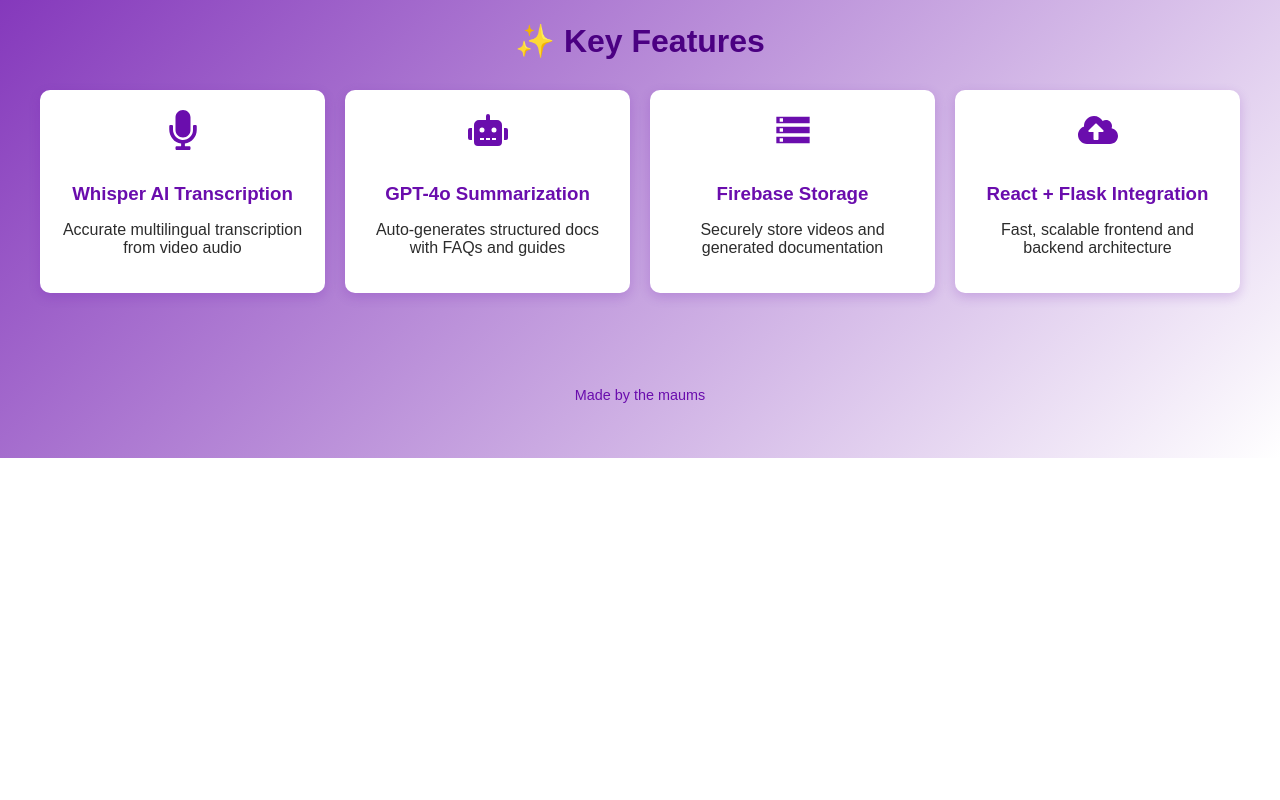
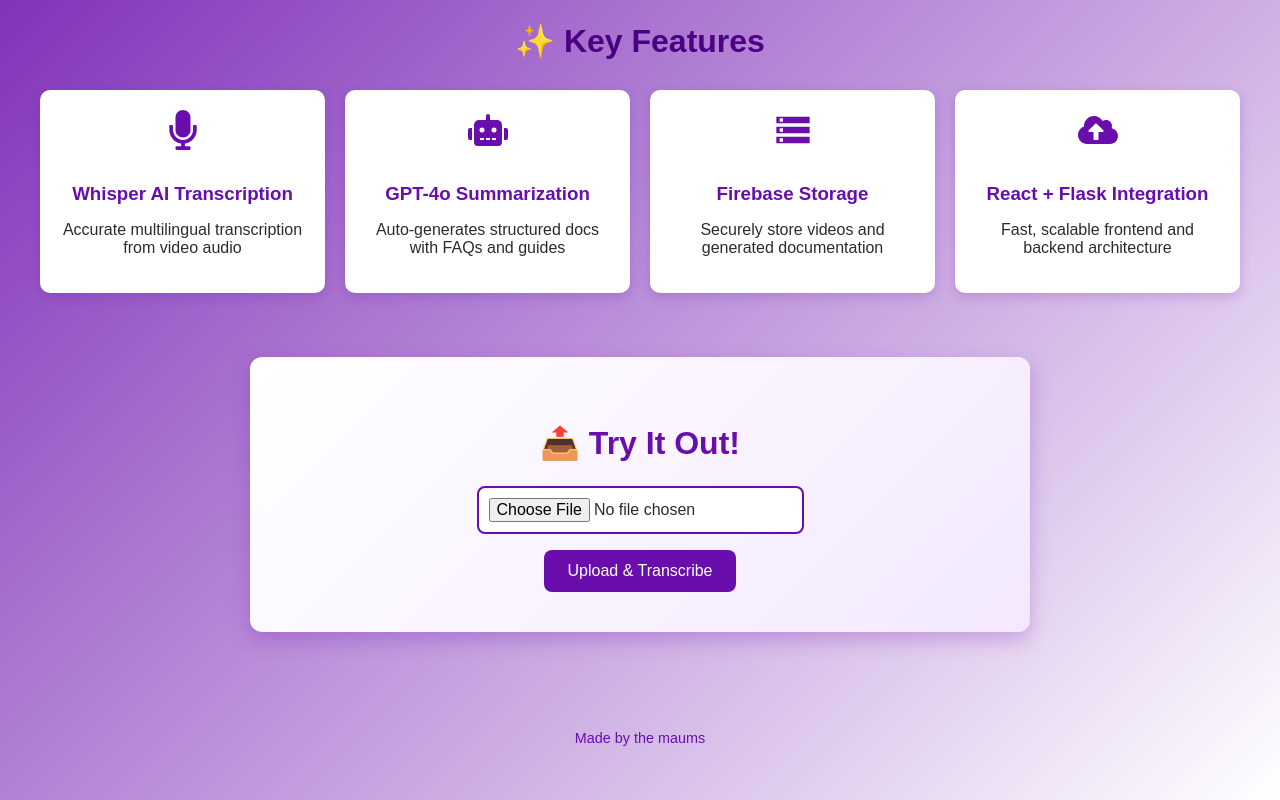
Before and after one commit to Nishanth-5555/VidDocu, a React (Create React App) app in the folder video-doc-genai/: page / in a window 1280 px wide. Shown: the part 382-1182 px from the top of the page. Before the commit the page ends 840 px from the top, so only its background shows below. Built offline with nearby package versions, Linux system fonts and the light colour scheme.

Commit message:
Frontend and Backend integration

```diff
--- a/video-doc-genai/src/App.css
+++ b/video-doc-genai/src/App.css
@@ -82,6 +82,65 @@
   color: #6a0dad;
   margin-bottom: 10px;
 }
+.upload-section {
+  margin: 4rem auto;
+  max-width: 700px;
+  padding: 2.5rem;
+  background: linear-gradient(135deg, #ffffff, #f3e8ff);
+  border-radius: 12px;
+  box-shadow: 0 8px 20px rgba(106, 13, 173, 0.25);
+  animation: fadeIn 0.8s ease-in-out;
+}
+
+.upload-section h2 {
+  font-size: 2rem;
+  color: #6a0dad;
+  margin-bottom: 1.5rem;
+}
+
+.upload-section form {
+  display: flex;
+  flex-direction: column;
+  align-items: center;
+  gap: 1rem;
+}
+
+.upload-section input[type="file"] {
+  padding: 10px;
+  font-size: 1rem;
+  border-radius: 8px;
+  border: 2px solid #6a0dad;
+  background-color: #fff;
+  color: #2c2c2c;
+  transition: border-color 0.3s ease;
+}
+
+.upload-section input[type="file"]:hover {
+  border-color: #4b0082;
+}
+
+.upload-section button {
+  background-color: #6a0dad;
+  color: white;
+  border: none;
+  padding: 12px 24px;
+  font-size: 1rem;
+  border-radius: 8px;
+  cursor: pointer;
+  transition: background-color 0.3s ease;
+}
+
+.upload-section button:hover {
+  background-color: #4b0082;
+}
+
+.upload-section p {
+  margin-top: 1rem;
+  font-size: 1.1rem;
+  color: #4b0082;
+}
+
+
 
 .footer {
   margin-top: 60px;
--- a/video-doc-genai/src/App.js
+++ b/video-doc-genai/src/App.js
@@ -1,7 +1,9 @@
-import React from 'react';
-import './App.css';
-import { FaMicrophone, FaRobot, FaCloudUploadAlt } from 'react-icons/fa';
-import { MdStorage } from 'react-icons/md';
+import React from "react";
+import UploadForm from "./UploadForm";
+import { FaMicrophone, FaRobot, FaCloudUploadAlt } from "react-icons/fa";
+import { MdStorage } from "react-icons/md";
+import "./App.css"; // Or wherever your stylesheet lives
+
 
 function App() {
   return (
@@ -38,6 +40,12 @@
         </div>
       </section>
 
+      {/* 🔽 Add the UploadForm component here */}
+      <section className="upload-section">
+        <h2>📤 Try It Out!</h2>
+        <UploadForm />
+      </section>
+
       <footer className="footer">
         <p>Made by the maums</p>
       </footer>
--- /dev/null
+++ b/video-doc-genai/src/UploadForm.js
@@ -0,0 +1,56 @@
+import React, { useState } from "react";
+
+function UploadForm() {
+  const [videoFile, setVideoFile] = useState(null);
+  const [loading, setLoading] = useState(false);
+  const [result, setResult] = useState(null);
+
+  const handleFileChange = (e) => {
+    setVideoFile(e.target.files[0]);
+  };
+
+  const handleSubmit = async (e) => {
+    e.preventDefault();
+    if (!videoFile) return;
+
+    setLoading(true);
+
+    const formData = new FormData();
+    formData.append("video", videoFile);
+
+    try {
+      const response = await fetch("http://localhost:5000/upload", {
+        method: "POST",
+        body: formData,
+      });
+
+      const data = await response.json();
+      setResult(data);
+    } catch (err) {
+      console.error("Upload failed:", err);
+    }
+
+    setLoading(false);
+  };
+
+  return (
+    <div className="upload-container">
+      <form onSubmit={handleSubmit}>
+        <input type="file" accept="video/mp4" onChange={handleFileChange} />
+        <button type="submit">Upload & Transcribe</button>
+      </form>
+
+      {loading && <p>🔄 Processing video…</p>}
+      {result && (
+        <div>
+          <h3>📝 Transcript:</h3>
+          <p>{result.transcript}</p>
+          <h3>📄 Documentation:</h3>
+          <p>{result.documentation}</p>
+        </div>
+      )}
+    </div>
+  );
+}
+
+export default UploadForm;
```
